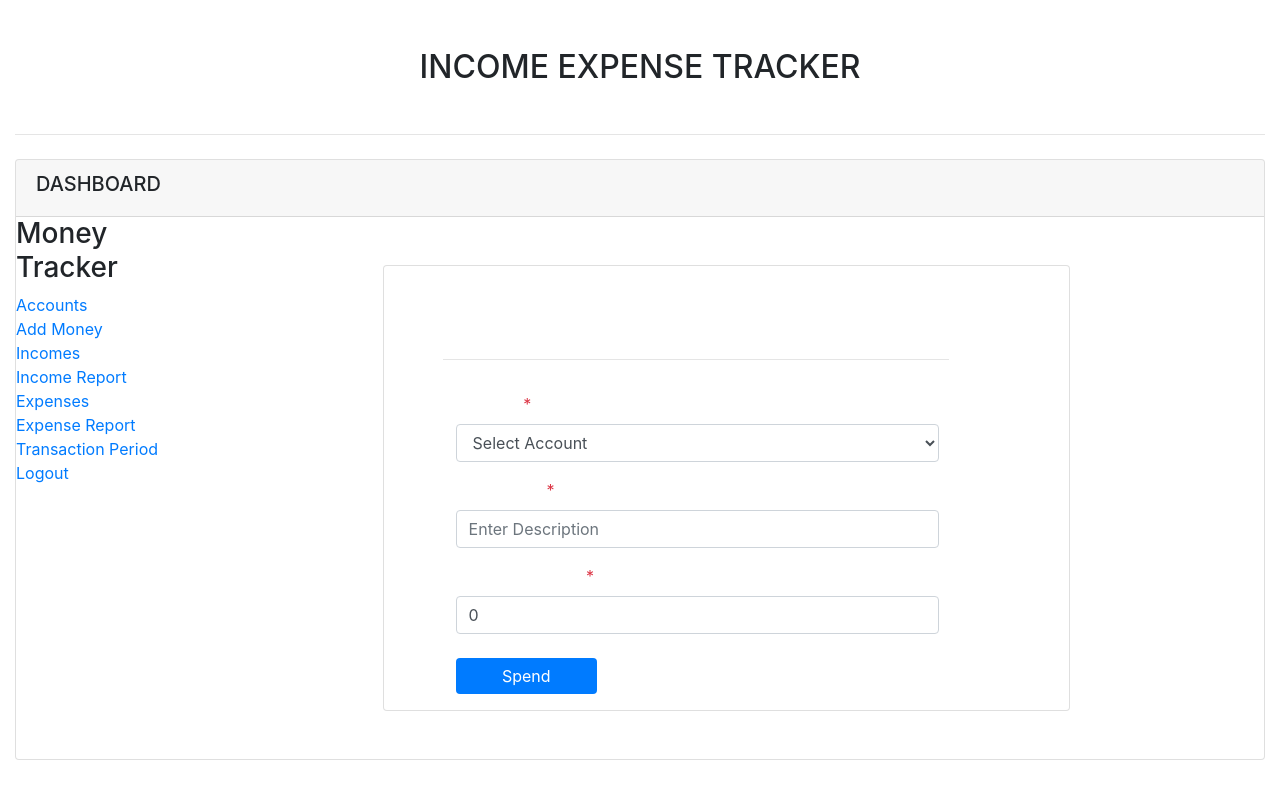
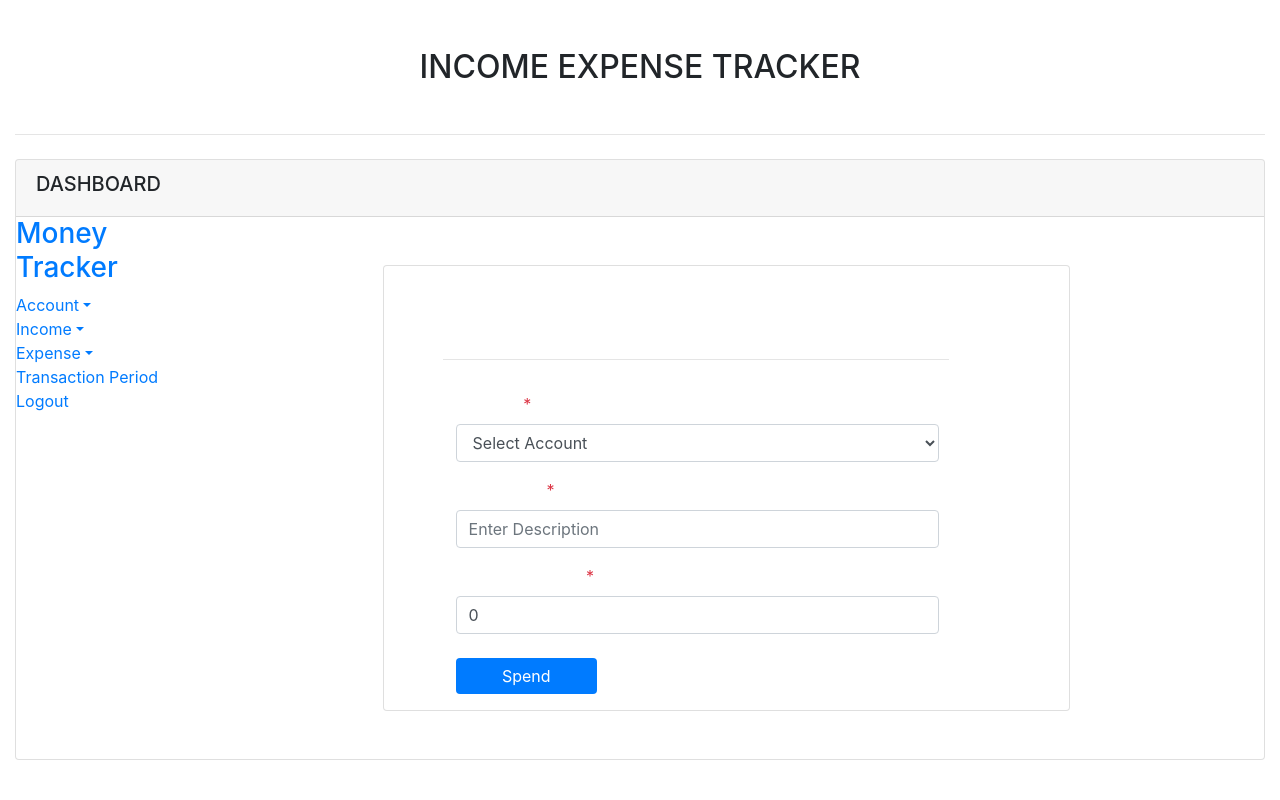
Before and after one commit to dhirajshah04/moneytracker, a Django app: page /dashboard/income-expense/add-expense/ in a window 1280 px wide. Run offline with Django 3.2, Linux system fonts and the light colour scheme; a user stored in the database is signed in; tables that the repository leaves empty hold one stand-in row (values such as "Sample post"); some libraries are stand-ins or nearby versions.

Commit message:
sidebar menu update

```diff
--- a/templates/includes/sidebar.html
+++ b/templates/includes/sidebar.html
@@ -2,27 +2,45 @@
     <!-- Sidebar -->
     <nav id="sidebar">
         <div class="sidebar-header">
-            <h3>Money Tracker</h3>
+            <h3><a href={% url 'money:list_account' %}>Money Tracker</a></h3>
         </div>
 
         <ul class="list-unstyled components">
             <li class="active">
-                <a href="{% url 'money:list_account' %}">Accounts</a>
+                <a href="#accounts" data-toggle="collapse" aria-expanded="false" class="dropdown-toggle">Account</a>
+                <ul class="collapse list-unstyled" id="accounts">
+                    <li>
+                        <a href="{% url 'money:list_account' %}">Accounts List</a>
+                    </li>
+                    <li>
+                        <a href="{% url 'money:add_account' %}">New Account</a>
                     </li>
                     <li>
                         <a href="{% url 'money:add_money' %}">Add Money</a>
                     </li>
+                </ul>
+            </li>
             <li>
-                <a href="{% url 'income_expense:income_add' %}">Incomes</a>
+                <a href="#incomes" data-toggle="collapse" aria-expanded="false" class="dropdown-toggle">Income</a>
+                <ul class="collapse list-unstyled" id="incomes">
+                    <li>
+                        <a href="{% url 'income_expense:income_add' %}">Add Income</a>
                     </li>
                     <li>
                         <a href="{% url 'income_expense:income_list' %}">Income Report</a>
                     </li>
+                </ul>
+            </li>
             <li>
-                <a href="{% url 'income_expense:expense_add' %}">Expenses</a>
+                <a href="#expenses" data-toggle="collapse" aria-expanded="false" class="dropdown-toggle">Expense</a>
+                <ul class="collapse list-unstyled" id="expenses">
+                    <li>
+                        <a href="{% url 'income_expense:expense_add' %}">Add Expense</a>
                     </li>
                     <li>
                         <a href="{% url 'income_expense:expense_list' %}">Expense Report</a>
+                    </li>
+                </ul>
             </li>
             <li>
                 <a href="{% url 'transaction_period:transaction_period_list' %}">Transaction Period</a>
```
Also changed, not shown: 1 other file. Lines whose indentation alone changed are shown as unchanged.
